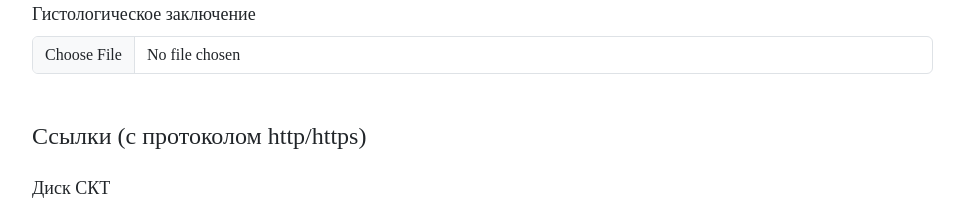
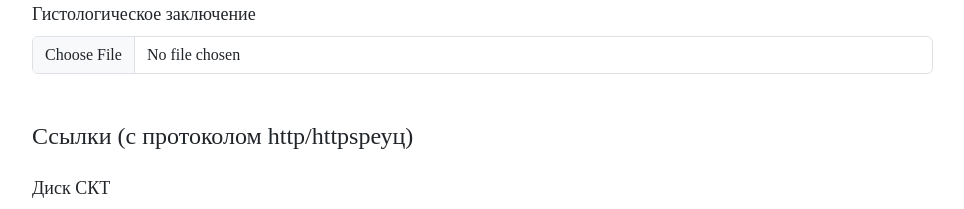
Before and after one commit to VR-database/project, a Vue app in the folder vue-project/: page /Add in a window 1280 px wide. Shown: the part 1800-2009 px from the top of the page, without its empty margins (157-1121 px from the left). Built offline with nearby package versions, Linux system fonts and the light colour scheme; a web font is replaced by a local one.

Commit message:
ждодлод

```diff
--- a/vue-project/src/components/AddComp.vue
+++ b/vue-project/src/components/AddComp.vue
@@ -187,7 +187,7 @@ export default {
     </div>
 
     <h4 class="mt-5 mb-3">Ссылки
-      (с протоколом http/https)
+      (с протоколом http/httpsреуц)
     </h4>
     <div class="mb-3 mt-4">
   <label for="exampleFormControlInput1" class="form-label">Диск СКТ</label>
```
